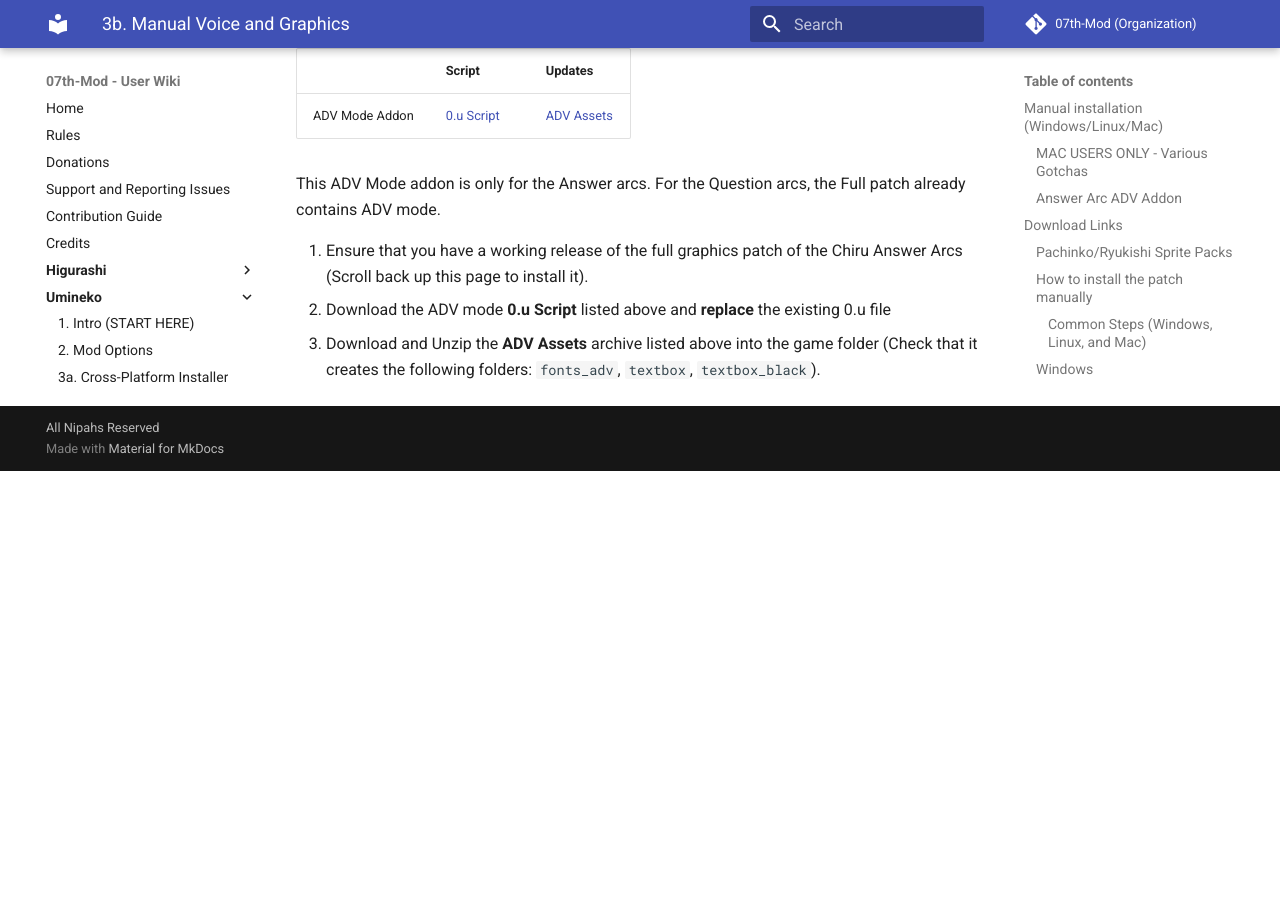
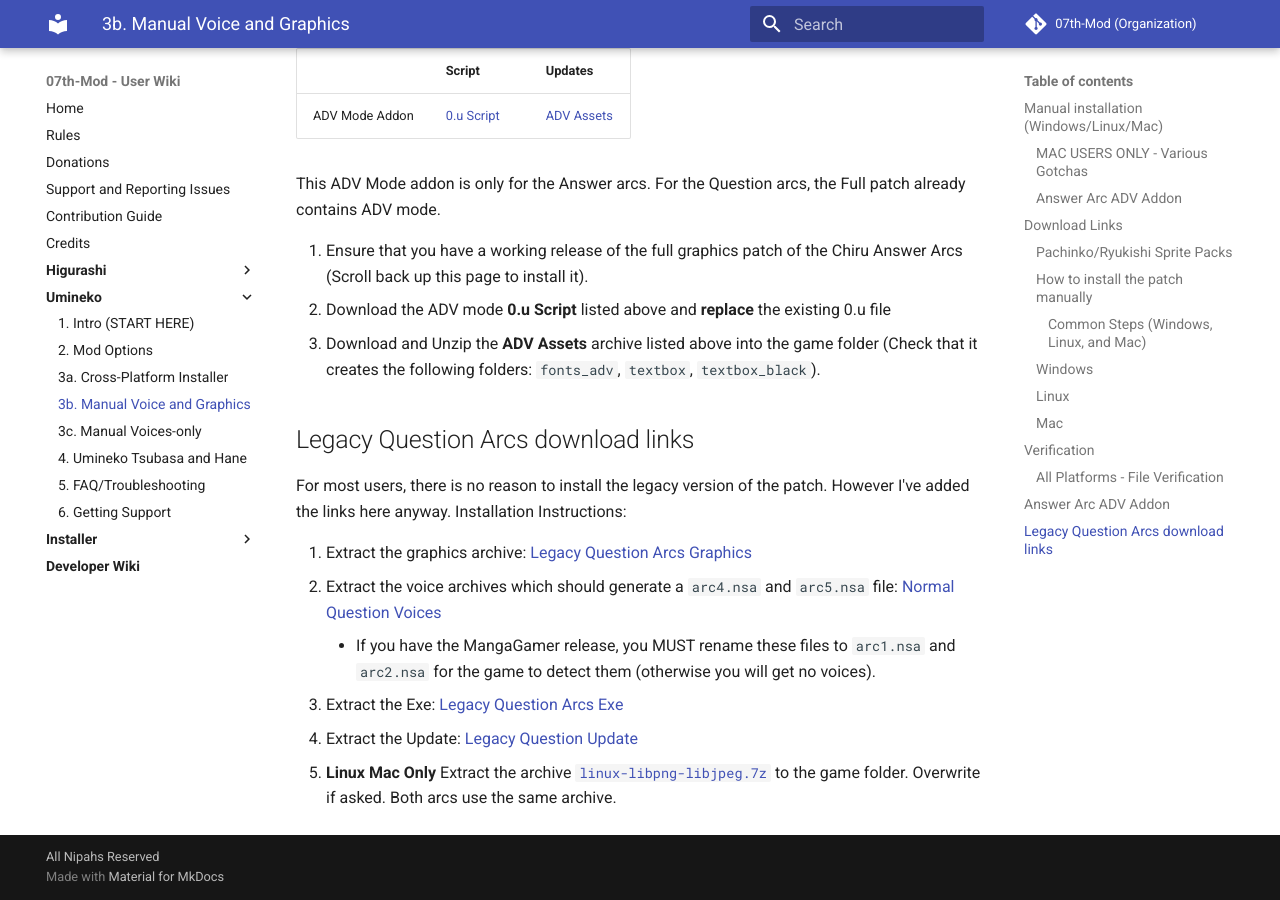
Before and after one commit to 07th-mod/wiki, an MkDocs documentation site: the page built from docs/Umineko/Umineko-Part-1---Voice-and-Graphics-Patch.md, in a window 1280 px wide and 900 px high, scrolled down 4605 px. Built offline with MkDocs 1.6.1 and Material for MkDocs 9.7.7, drawn with Linux system fonts in a browser that asks for light colours; before the commit the page ends 5076 px from its top, so only the background shows below that.

Commit message:
Add legacy download links

```diff
--- a/docs/Umineko/Umineko-Part-1---Voice-and-Graphics-Patch.md
+++ b/docs/Umineko/Umineko-Part-1---Voice-and-Graphics-Patch.md
@@ -82,7 +82,7 @@
 </tbody>
 </table>
 
-**Linux and Mac Only**: <a href="https://07th-mod.com/Beato/linux-libpng-libjpeg.7z">linux-libpng-libjpeg.7z</a>
+**Linux and Mac Only**: [`linux-libpng-libjpeg.7z`](https://07th-mod.com/Beato/linux-libpng-libjpeg.7z)
 
 ### Pachinko/Ryukishi Sprite Packs
 
@@ -227,3 +227,14 @@
 1. Ensure that you have a working release of the full graphics patch of the Chiru Answer Arcs (Scroll back up this page to install it).
 2. Download the ADV mode **0.u Script** listed above and **replace** the existing 0.u file
 3. Download and Unzip the **ADV Assets** archive listed above into the game folder (Check that it creates the following folders: `fonts_adv`, `textbox`, `textbox_black`).
+
+## Legacy Question Arcs download links
+
+For most users, there is no reason to install the legacy version of the patch. However I've added the links here anyway. Installation Instructions:
+
+1. Extract the graphics archive: [Legacy Question Arcs Graphics](https://07th-mod.com/Beato/legacy/Umineko-Graphics-Legacy-2018.7z)
+2. Extract the voice archives which should generate a `arc4.nsa` and `arc5.nsa` file: [Normal Question Voices](https://07th-mod.com/Beato/Umineko-Voices-nsa.7z)
+    - If you have the MangaGamer release, you MUST rename these files to `arc1.nsa` and `arc2.nsa` for the game to detect them (otherwise you will get no voices).
+3. Extract the Exe: [Legacy Question Arcs Exe](https://07th-mod.com/Beato/legacy/Umineko-Question-Exes-legacy-1707x1280.7z)
+4. Extract the Update: [Legacy Question Update](https://07th-mod.com/Beato/legacy/Umineko-Update-legacy-v5_2018_07_15.7z)
+5. **Linux Mac Only** Extract the archive [`linux-libpng-libjpeg.7z`](https://07th-mod.com/Beato/linux-libpng-libjpeg.7z) to the game folder. Overwrite if asked. Both arcs use the same archive.
```
Also changed, not shown: docs/Umineko/Umineko-Part-1.1---Voices-only-Patch.md (+1 -1 lines).
